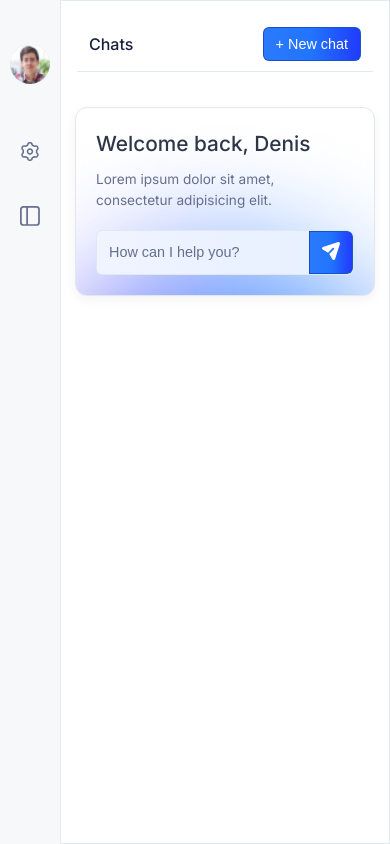
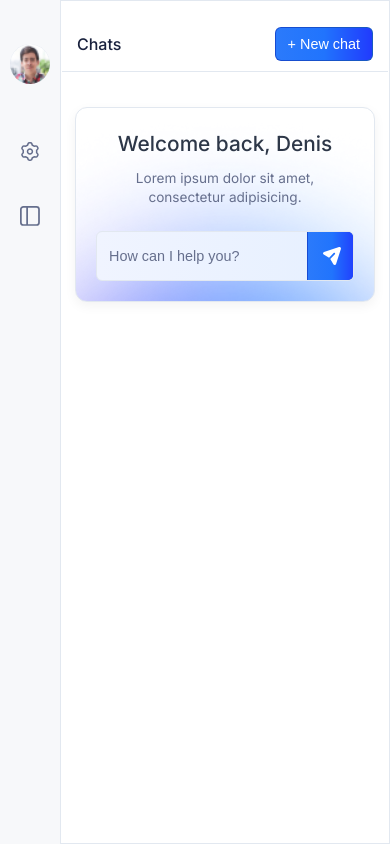
Before and after one commit to kimgetsu/LLM-Chat, a Vue app: page / in a window 390 px wide. Built offline with nearby package versions, Linux system fonts and the light colour scheme.

Commit message:
поставил более свежую версию chat-area из своих наработок, теперь проект готов к правкам

```diff
--- a/src/components/ChatArea.vue
+++ b/src/components/ChatArea.vue
@@ -9,10 +9,12 @@
 
         <main class="chat-main">
             <div class="welcome-card">
+                <div class="welcome-content">
+                    <div class="text-section">
                         <h2>Welcome back, Denis</h2>
-                <p>Lorem ipsum dolor sit amet, consectetur adipisicing elit.</p>
-
-                <form class="input-container">
+                        <p>Lorem ipsum dolor sit amet, consectetur adipisicing.</p>
+                    </div>
+                    <form class="input-section">
                         <input type="text" placeholder="How can I help you?">
                         <div class="btn-border">
                             <button type="submit">
@@ -21,6 +23,7 @@
                         </div>
                     </form>
                 </div>
+            </div>
         </main>
     </div>
 </template>
@@ -28,7 +31,6 @@
 <script setup lang="ts">
 
 </script>
-
 
 <style scoped>
 .chat-main {
@@ -39,7 +41,7 @@
 
 .chat-container {
     background: white;
-    min-height: 96vh; /* Исправлю когда пойму как лучше обыграть ситуацию */
+    min-height: 96vh; /* Всё ещё не понял как исправить ситуацию */
     padding: 20px;
     border-radius: 16px;
     box-shadow: 0 4px 20px rgba(0, 0, 0, 0.05);
@@ -53,8 +55,7 @@
     align-items: center;
     padding: 10px 20px;
     border-bottom: 1px solid #e2e8f0;
-    margin-bottom: 20px;
-    border-radius: 12px 12px 0 0;
+    margin: 0 -20px 20px -20px;
     background: white;
 }
 
@@ -95,14 +96,6 @@
     background: linear-gradient(to right, #266de0, #1e68e0, #1d36e0);
 }
 
-.input-container .btn-border:hover {
-    background: linear-gradient(to right, #1443b8, #1552b0);
-}
-
-.input-container .btn-border:hover button {
-    background: linear-gradient(to right, #266de0, #1e68e0, #1d36e0);
-}
-
 .welcome-card {
     position: relative;
     background-color: white;
@@ -119,31 +112,51 @@
     width: 100%;
     height: 234px;
     border: 1px solid #e2e8f0;
+    display: flex;
+    align-items: center;
+    justify-content: center;
 }
 
-.welcome-card h2 {
+.welcome-content {
+    display: flex;
+    flex-direction: column;
+    align-items: center;
+    justify-content: center;
+    width: 100%;
+    gap: 32px;
+}
+
+/* Текстовая секция */
+.text-section {
+    width: 400px;
+    text-align: center;
+}
+
+.text-section h2 {
     font-size: 1.5rem;
     font-weight: 500;
     margin-bottom: 10px;
     color: #2d3748;
 }
 
-.welcome-card p {
+.text-section p {
     color: #666F8D;
-    margin-bottom: 20px;
+    margin: 0;
     font-weight: 400;
     font-size: 0.95rem;
+    line-height: 1.4;
 }
-
-.input-container {
+.input-section {
     display: flex;
     background: linear-gradient(to right, #f0f4ff, #e6f0ff);
     border-radius: 8px;
     overflow: hidden;
     border: 1px solid #e2e8f0;
+    width: 400px;
+    height: 58px;
 }
 
-.input-container input{
+.input-section input{
     flex: 1;
     padding: 12px 16px;
     border: none;
@@ -153,10 +166,43 @@
     color: #2d3748;
 }
 
-.input-container input::placeholder {
+.input-section input::placeholder {
     color: #666F8D;
     font-weight: 400;
     font-size: 0.95rem;
+}
+
+.input-section .btn-border {
+    background: linear-gradient(to right, #174BD2, #185AC2);
+    border-radius: 0 8px 8px 0;
+    height: 100%;
+    display: flex;
+    align-items: center;
+    justify-content: center;
+}
+
+.input-section .btn-border button {
+    background: linear-gradient(to right, #2B7AFB, #2174FD, #213BFD);
+    border-radius: 0 7px 7px 0;
+    padding: 0;
+    width: 56px;
+    height: 56px;
+    display: flex;
+    align-items: center;
+    justify-content: center;
+}
+
+.input-section .btn-border button img {
+    width: 20px;
+    height: 20px;
+}
+
+.input-section .btn-border:hover {
+    background: linear-gradient(to right, #1443b8, #1552b0);
+}
+
+.input-section .btn-border:hover button {
+    background: linear-gradient(to right, #266de0, #1e68e0, #1d36e0);
 }
 
 @media (max-width: 1023px) {
@@ -166,8 +212,8 @@
     }
 
     .chat-header {
-        padding: 12px 15px;
-        margin-bottom: 15px;
+        padding: 12px 20px;
+        margin: 0 -20px 15px -20px;
     }
 
     .chat-header h1 {
@@ -183,24 +229,43 @@
         max-width: 600px;
         padding: 25px;
         height: auto;
+        min-height: 200px;
     }
 
-    .welcome-card h2 {
+    .welcome-content {
+        gap: 28px;
+    }
+
+    .text-section {
+        width: 350px;
+    }
+
+    .text-section h2 {
         font-size: 1.4rem;
     }
 
-    .welcome-card p {
+    .text-section p {
         font-size: 0.9rem;
     }
 
-    .input-container input,
-    .input-container input::placeholder {
+    .input-section {
+        width: 350px;
+        height: 52px;
+    }
+
+    .input-section input,
+    .input-section input::placeholder {
         font-size: 0.95rem;
     }
 
-    .input-container .btn-border button {
-        padding: 10px 14px;
-        font-size: 0.95rem;
+    .input-section .btn-border button {
+        width: 50px;
+        height: 50px;
+    }
+
+    .input-section .btn-border button img {
+        width: 18px;
+        height: 18px;
     }
 }
 
@@ -211,8 +276,8 @@
     }
 
     .chat-header {
-        padding: 10px 12px;
-        margin-bottom: 15px;
+        padding: 10px 15px;
+        margin: 0 -15px 15px -15px;
     }
 
     .chat-header h1 {
@@ -235,35 +300,107 @@
         min-height: 180px;
     }
 
-    .welcome-card h2 {
+    .welcome-content {
+        gap: 24px;
+    }
+
+    .text-section {
+        width: 100%;
+        max-width: 400px;
+    }
+
+    .text-section h2 {
         font-size: 1.3rem;
     }
 
-    .welcome-card p {
+    .text-section p {
         font-size: 0.85rem;
     }
 
-    .input-container {
+    .input-section {
+        width: 100%;
+        max-width: 400px;
+        height: 50px;
         border-radius: 6px;
     }
 
-    .input-container input {
+    .input-section input {
         padding: 10px 12px;
         font-size: 0.9rem;
     }
 
-    .input-container input::placeholder {
+    .input-section input::placeholder {
         font-size: 0.9rem;
     }
 
-    .input-container .btn-border {
+    .input-section .btn-border {
         border-radius: 0 6px 6px 0;
     }
 
-    .input-container .btn-border button {
-        padding: 10px 12px;
+    .input-section .btn-border button {
+        width: 48px;
+        height: 48px;
+        border-radius: 0 5px 5px 0;
+    }
+
+    .input-section .btn-border button img {
+        width: 18px;
+        height: 18px;
+    }
+}
+
+@media (max-width: 359px) {
+    .chat-container {
+        padding: 12px;
+    }
+
+    .chat-header {
+        padding: 8px 12px;
+        margin: 0 -12px 12px -12px;
+    }
+
+    .chat-header h1 {
         font-size: 0.9rem;
-        border-radius: 0 5px 5px 0;
+    }
+
+    .btn-border button {
+        padding: 6px 10px;
+        font-size: 0.8rem;
+    }
+
+    .welcome-card {
+        padding: 16px;
+        min-height: 160px;
+    }
+
+    .welcome-content {
+        gap: 20px;
+    }
+
+    .text-section h2 {
+        font-size: 1.1rem;
+    }
+
+    .text-section p {
+        font-size: 0.8rem;
+    }
+
+    .input-section {
+        height: 46px;
+    }
+
+    .input-section input {
+        padding: 8px 10px;
+        font-size: 0.85rem;
+    }
+
+    .input-section input::placeholder {
+        font-size: 0.85rem;
+    }
+
+    .input-section .btn-border button {
+        width: 44px;
+        height: 44px;
     }
 }
 </style>
```
Lines whose indentation alone changed are shown as unchanged.
